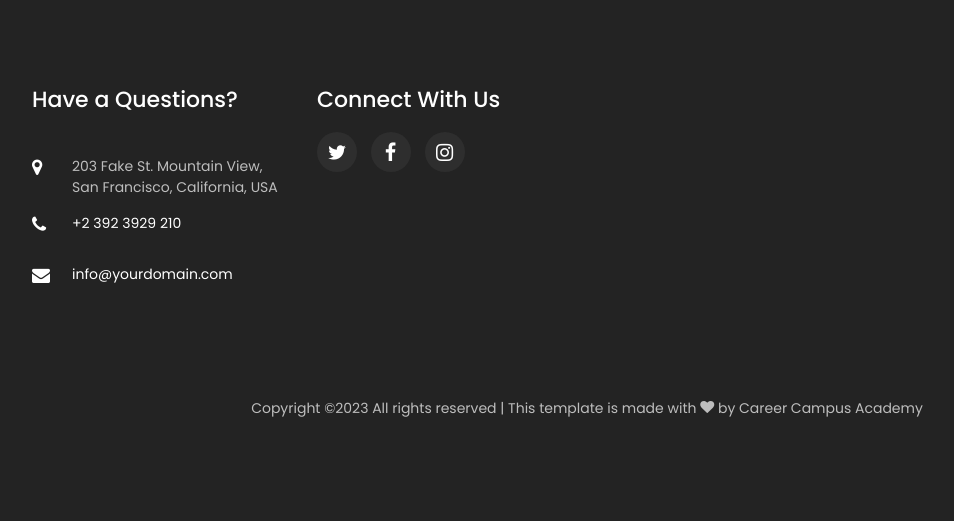
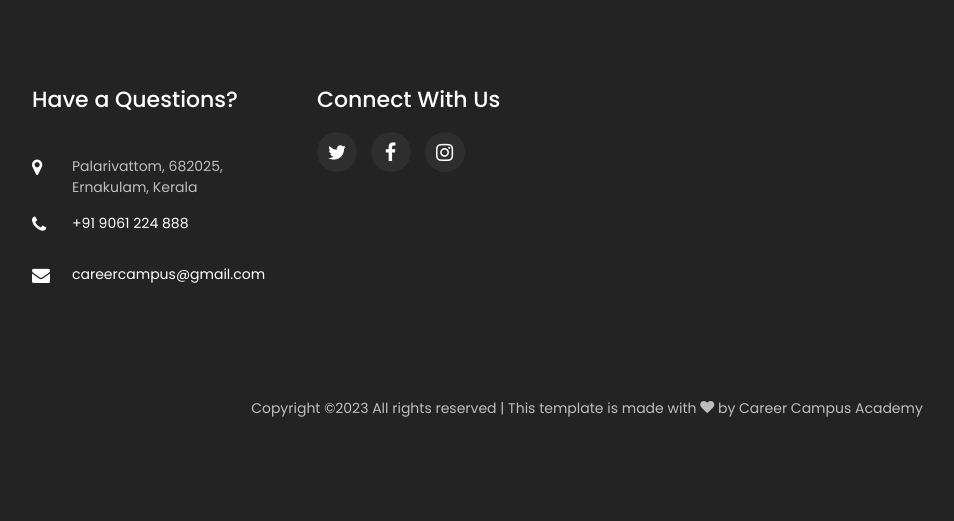
Before and after one commit to nadiraziz/careercamp, a Django app: page /contact/ in a window 1280 px wide. Shown: the part 1468-1989 px from the top of the page, without its empty margins (53-1007 px from the left). Run offline with Django 4.2, Linux system fonts and the light colour scheme; some libraries are stand-ins or nearby versions; some web fonts are replaced.

Commit message:
updated footer

```diff
--- a/templates/main.html
+++ b/templates/main.html
@@ -39,11 +39,11 @@
                     <h2 class="ftco-heading-2">Have a Questions?</h2>
                     <div class="block-23 mb-3">
                         <ul>
-                            <li><span class="icon icon-map-marker"></span><span class="text">203 Fake St. Mountain View, San Francisco, California, USA</span>
+                            <li><span class="icon icon-map-marker"></span><span class="text">Palarivattom, 682025, Ernakulam, Kerala</span>
                             </li>
-                            <li><a href="{% static '#"><span class="icon icon-phone"></span><span class="text">+2 392 3929 210</span></a>
+                            <li><a href="{% static '#"><span class="icon icon-phone"></span><span class="text">+91 9061 224 888</span></a>
                             </li>
-                            <li><a href="{% static '#"><span class="icon icon-envelope"></span><span class="text">info@yourdomain.com</span></a>
+                            <li><a href="{% static '#"><span class="icon icon-envelope"></span><span class="text">careercampus@gmail.com</span></a>
                             </li>
                         </ul>
                     </div>
```
